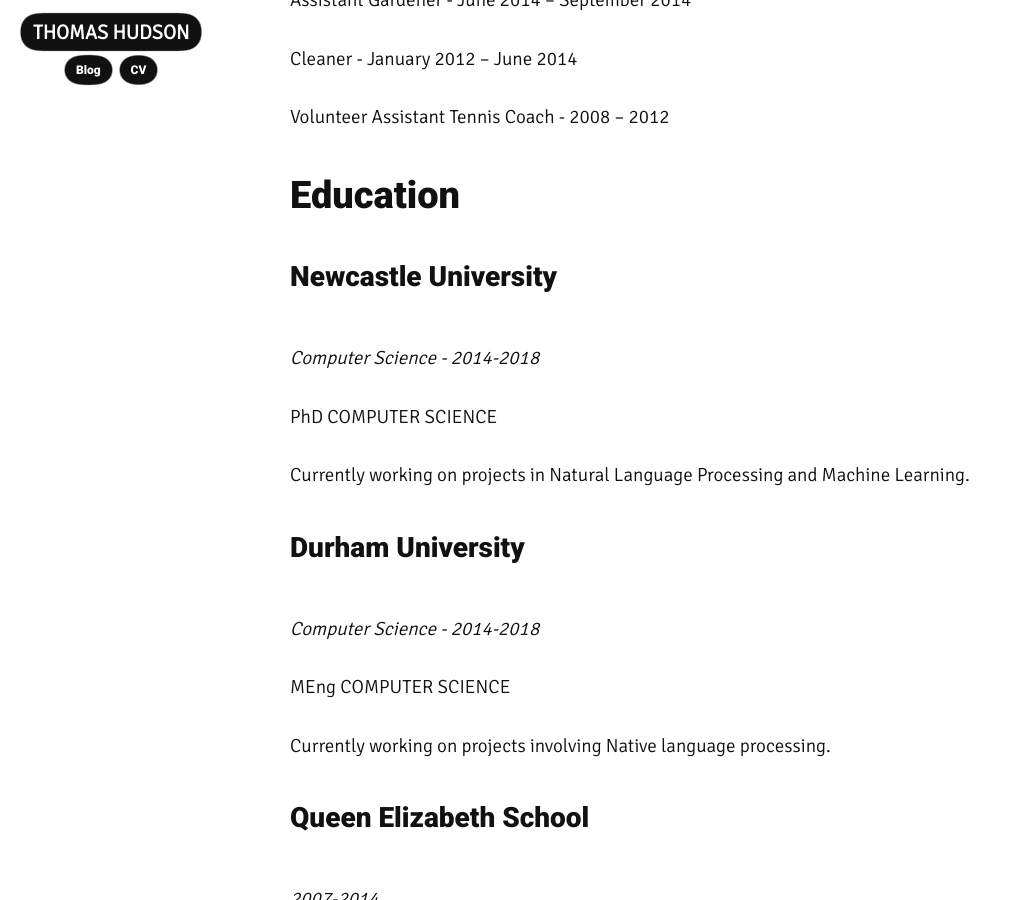
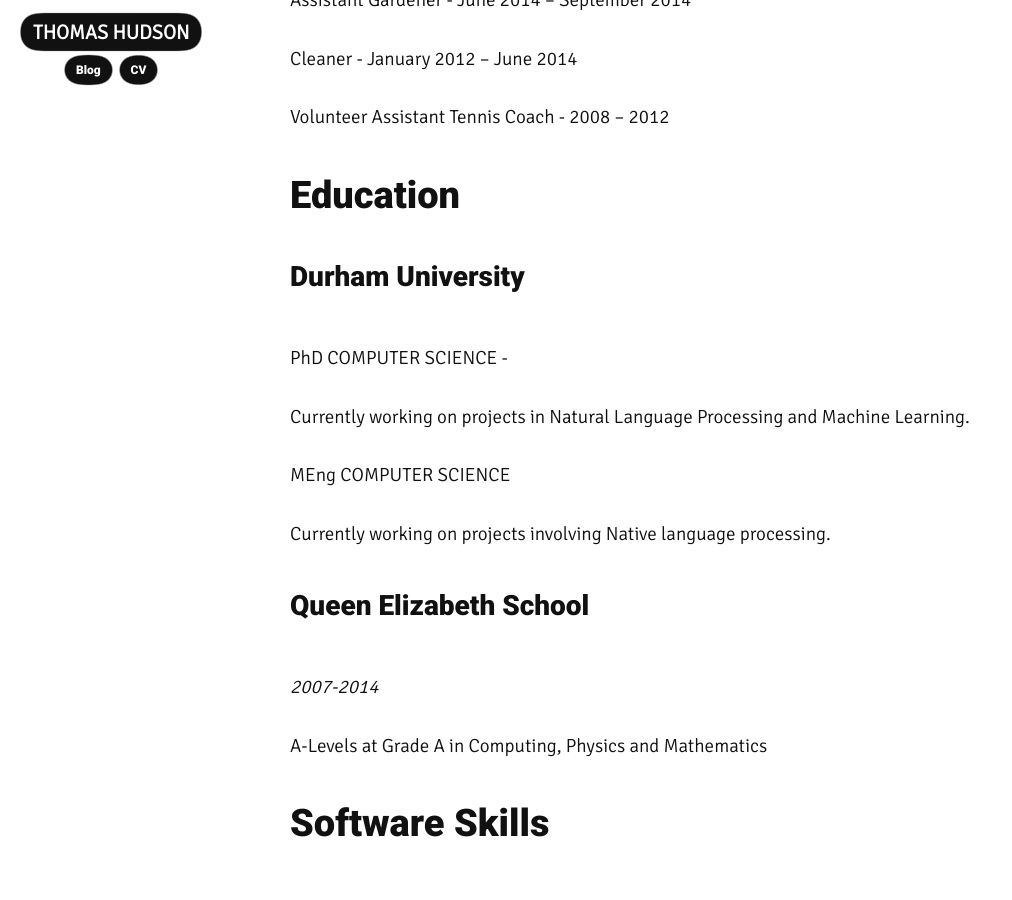
Before and after one commit to ghomasHudson/ghomasHudson.github.io, a Jekyll site: the page built from cv.md, in a window 1280 px wide and 900 px high, scrolled down 1398 px. Shown: the whole window, without its empty margins (0-1012 px from the left). Built offline with Jekyll 4.4.1, drawn with Linux system fonts in a browser that asks for light colours.

Commit message:
Updated cv

```diff
--- a/cv.md
+++ b/cv.md
@@ -33,15 +33,10 @@ Volunteer Assistant Tennis Coach - 2008 – 2012
 
 ## Education ##
 
-### Newcastle University ###
-*Computer Science - 2014-2018*
-
-PhD COMPUTER SCIENCE
+### Durham University ###
+PhD COMPUTER SCIENCE -
 
 Currently working on projects in Natural Language Processing and Machine Learning.
-
-### Durham University ###
-*Computer Science - 2014-2018*
 
 MEng COMPUTER SCIENCE
 
```
